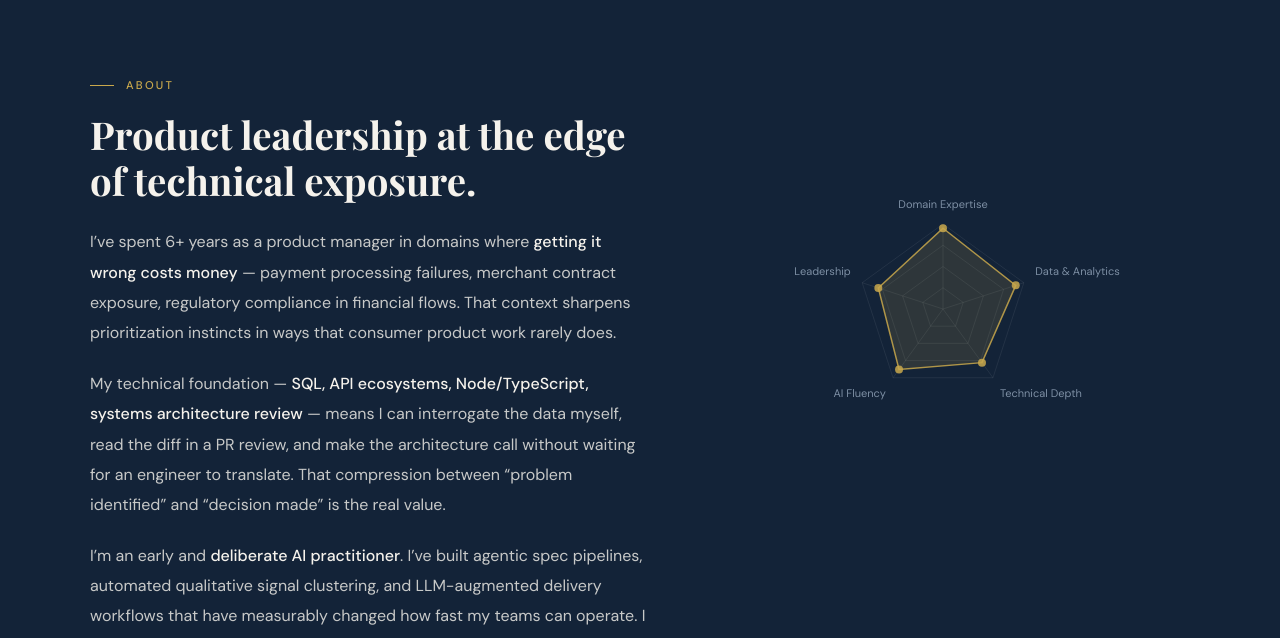
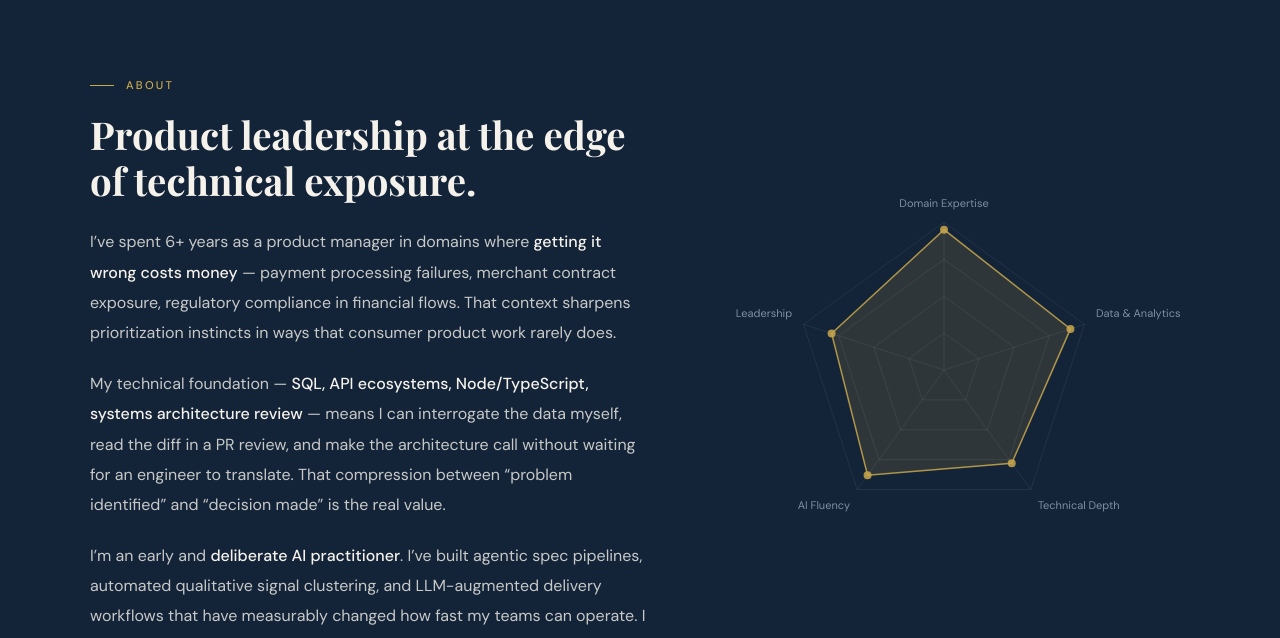
Before and after one commit to eayeargan/eayeargan.github.io, a plain HTML site: page index.html in a window 1280 px wide. Shown: the part 820-1458 px from the top of the page. Drawn offline with nearby package versions, Linux system fonts and the light colour scheme.

Commit message:
larger radar graph

```diff
--- a/index.html
+++ b/index.html
@@ -155,7 +155,7 @@ h2 {
   display: flex; flex-direction: column; align-items: center;
   margin-top: 1rem;
 }
-.radar-canvas-wrap { position: relative; width: 100%; max-width: 340px; }
+.radar-canvas-wrap { position: relative; width: 100%; max-width: 700px; }
 #case-study { background: var(--navy); }
 .case-context {
   background: var(--navy2); border: 1px solid var(--border);
```
